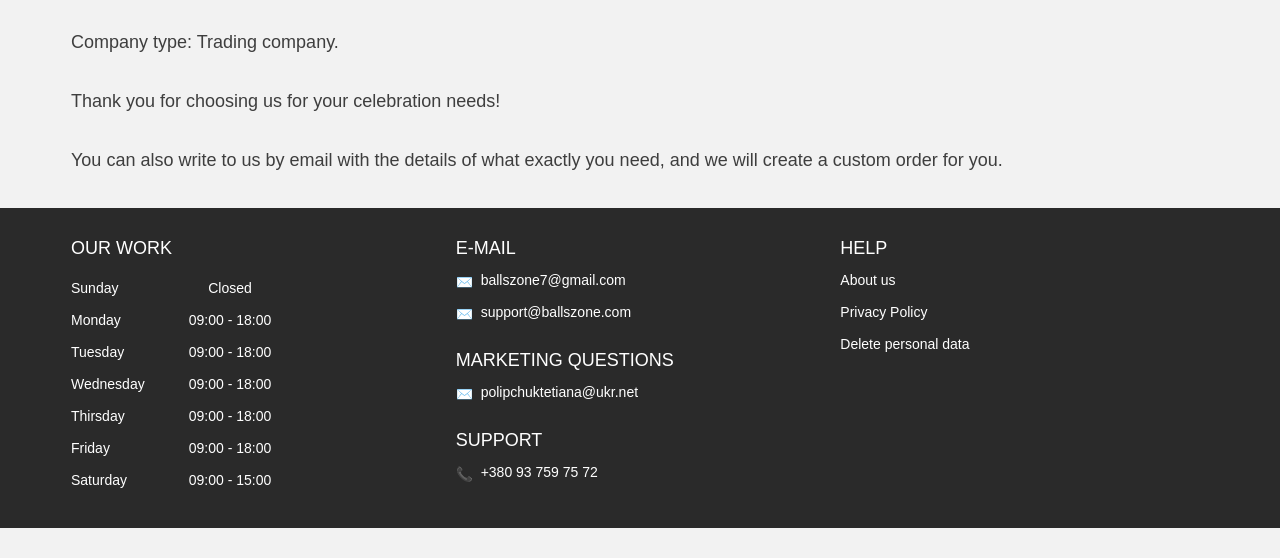
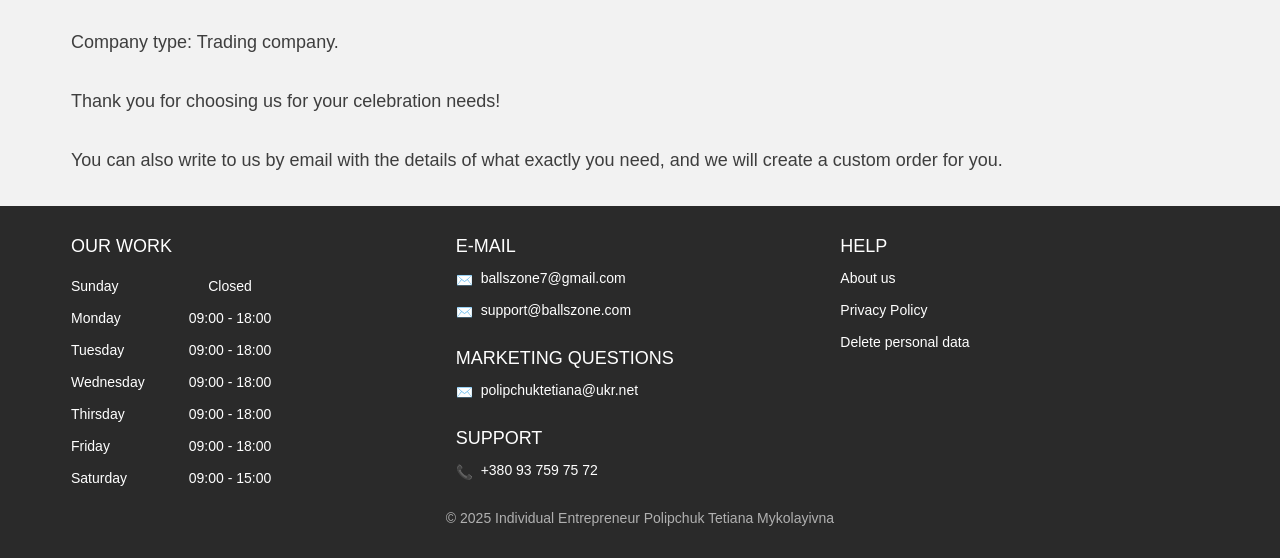
Before and after one commit to SkyrtachVitalii/GFsite, a plain HTML site: page pages/about.html in a window 1280 px wide. Shown: the part 272-830 px from the top of the page. Before the commit the page ends 800 px from the top, so only its background shows below. Drawn offline with Linux system fonts and the light colour scheme; some packages are replaced by stand-ins of ours; a script that the page names is missing.

Commit message:
add copyright

```diff
--- a/pages/about.html
+++ b/pages/about.html
@@ -131,6 +131,9 @@
           </div>
         </div>
       </div>
+      <div class="footerCopy">
+        © 2025 Individual Entrepreneur Polipchuk Tetiana Mykolayivna
+      </div>
     </footer>
     <button
       onclick="topFunction()"
--- a/scss/style.scss
+++ b/scss/style.scss
@@ -218,12 +218,18 @@ footer {
 .footerGrid {
   width: auto;
   max-width: 1202px;
-  padding: 0 16px;
   margin: 0 auto;
   display: grid;
   grid-template-columns: repeat(3, 1fr);
   gap: 16px;
-  padding: 32px;
+  padding: 32px 32px 0 32px;
+}
+
+.footerCopy {
+  text-align: center;
+  padding: 16px 32px 32px;
+  font-size: 14px;
+  color: #b0b0b0;
 }
 
 .footerBox {
```
Also changed, not shown: index.html (+1 -0 lines), pages/categories.html (+6 -1 lines), pages/delete-data.html (+3 -0 lines), pages/privacy.html (+3 -0 lines), css/style.css, 1 other file.
